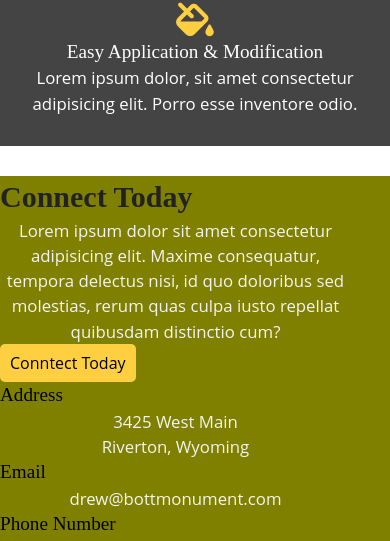
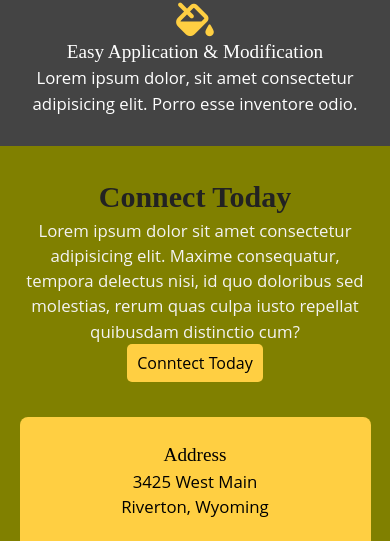
Before and after one commit to bryliebaird/monuseal-2, a plain HTML site: page index.html in a window 390 px wide. Shown: the part 2202-2743 px from the top of the page. Drawn offline with Linux system fonts and the light colour scheme.

Commit message:
mobile layout complete for homepage.

```diff
--- a/css/main.css
+++ b/css/main.css
@@ -331,7 +331,6 @@ nav .nav-text {
 /* ------- FEATURES SECTION --------- */
 #features {
   background: #444;
-
   display: flex;
   justify-content: center;
   align-items: center;
@@ -368,10 +367,37 @@ nav .nav-text {
 /* ------- CONTACT SECTION --------- */
 #contact {
   background: olive;
+  display: flex;
+  justify-content: center;
+  align-items: center;
+  flex-flow: column;
+  text-align: center;
 }
 
 #contact .content-wrapper {
   margin-bottom: 0px; /*creates 0px of space btwn footer and contact, overrides .content-wrapper 30px margin top, only*/
+}
+
+#contact .address-container {
+  background: #FFCF42;
+  border-radius: 8px;
+
+  display: flex;
+  justify-content: center;
+  align-items: center;
+  flex-flow: column;
+
+  margin: 35px 0px;
+  /* padding: 25px 0px; */
+}
+
+
+address {
+  margin: 25px 0px;
+}
+
+address > p {
+  color: #000;
 }
 
 /* ==========================================================================
```
